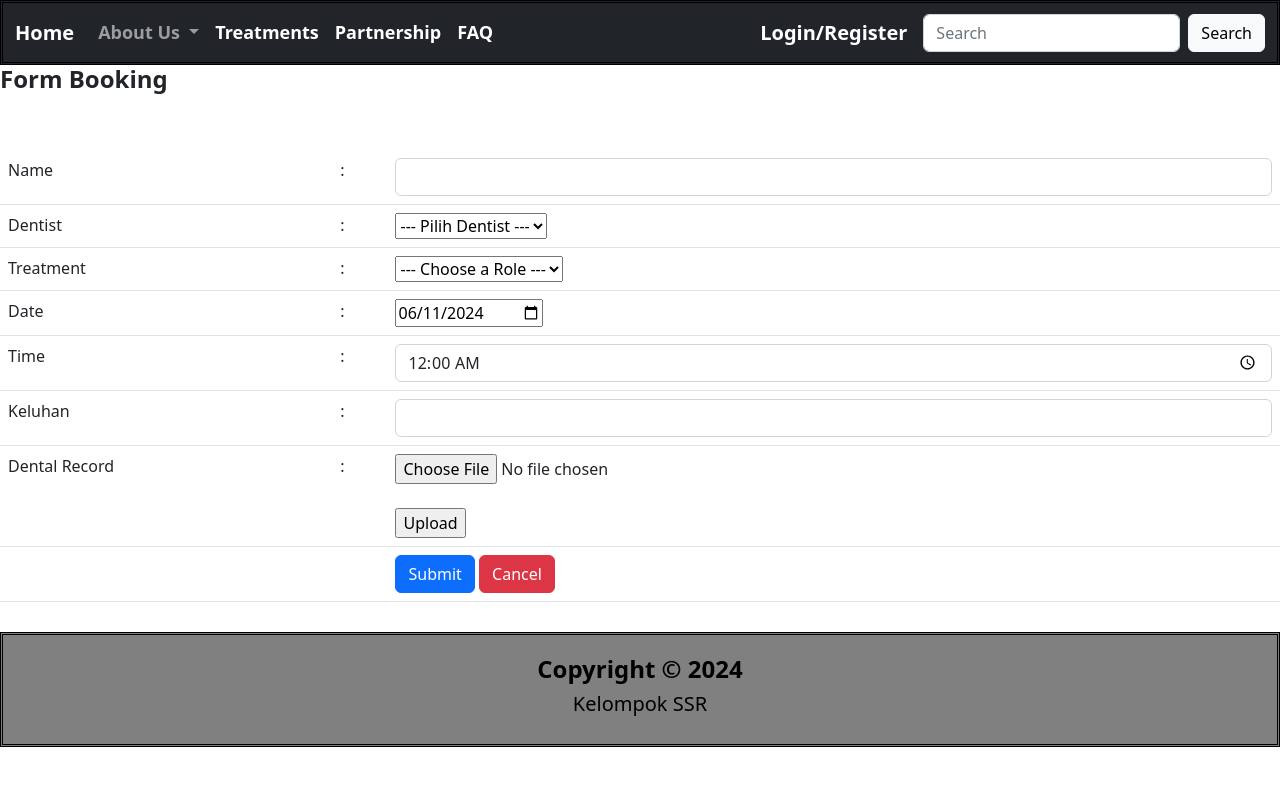
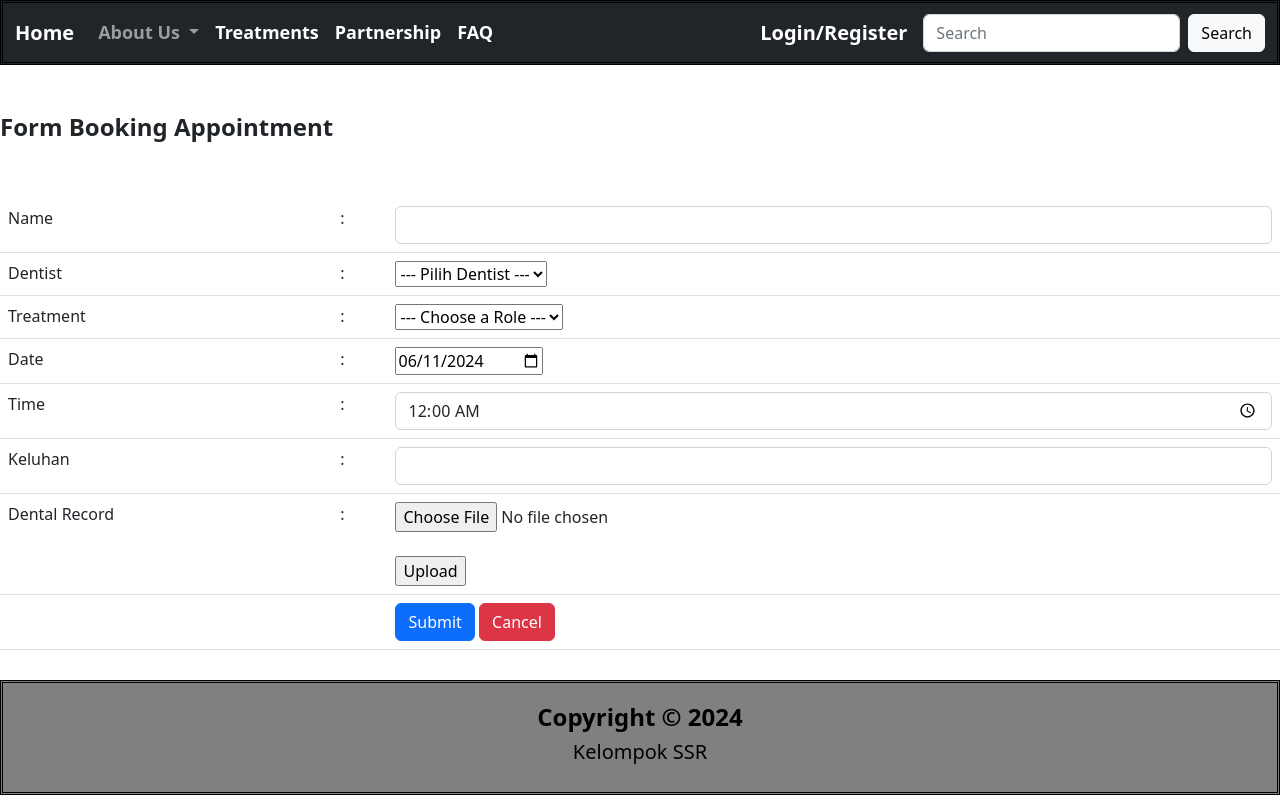
Before and after one commit to Toughrebel4041/DentalAppointment, a PHP site: page /index.php?p=book in a window 1280 px wide. Run offline with PHP 8.4, Linux system fonts and the light colour scheme; data that the repository does not hold is empty.

Commit message:
revision

```diff
--- a/pages/book.php
+++ b/pages/book.php
@@ -24,7 +24,9 @@ if(isset($_POST['btnSubmit'])){
             }
         }
 ?>
-<h4 class="title"><span class="text"><strong>Form Booking</strong></span></h4>
+<br>
+<br>
+<h4 class="title"><span class="text"><strong>Form Booking Appointment</strong></span></h4>
 <form action="" method="post">
 <table class="table" border="0">
 <tr>
```
